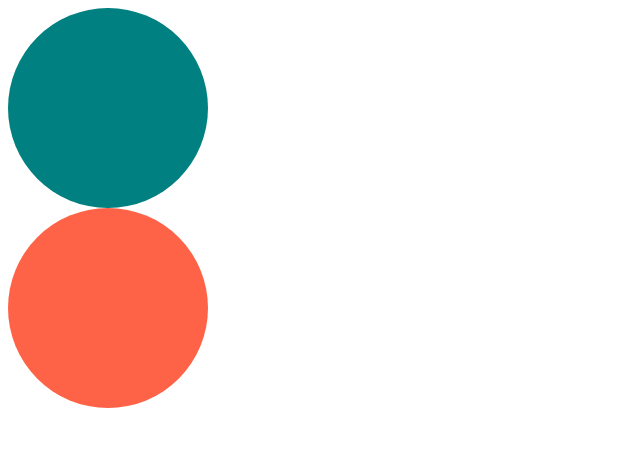
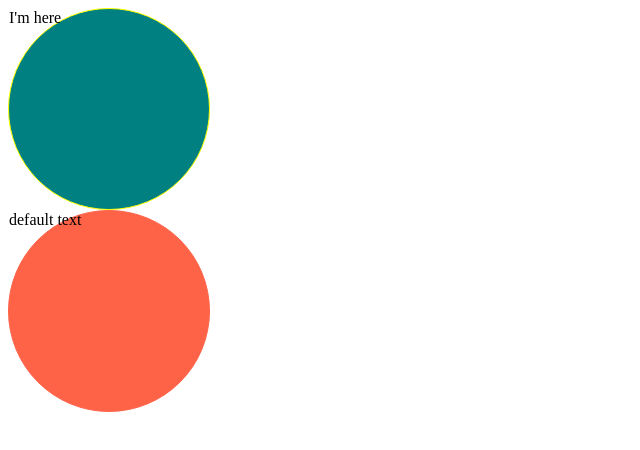
Before and after one commit to prgrmr-l/nomad-coders_react-masterclass2, a React (Create React App) app: page / in a window 1280 px wide. Shown: the top 450 px of the page, without its empty margins (0-640 px from the left). Built offline with nearby package versions, Linux system fonts and the light colour scheme.

Commit message:
optionalProps

```diff
--- a/src/App.tsx
+++ b/src/App.tsx
@@ -4,7 +4,7 @@
 function App() {
   return (
     <div>
-      <Circle bgColor="teal" />
+      <Circle text="I'm here" borderColor="yellow" bgColor="teal" />
       <Circle bgColor="tomato" />
     </div>
   );
--- a/src/Circle.tsx
+++ b/src/Circle.tsx
@@ -2,6 +2,7 @@
 
 interface ContainerProps {
   bgColor: string;
+  borderColor: string;
 }
 
 const Container = styled.div<ContainerProps>`
@@ -9,14 +10,21 @@
   height: 200px;
   background-color: ${(props) => props.bgColor};
   border-radius: 50%;
+  border: 1px solid ${(props) => props.borderColor};
 `;
 
 interface CircleProps {
   bgColor: string;
+  borderColor?: string;
+  text?: string;
 }
 
-function Circle({ bgColor }: CircleProps) {
-  return <Container bgColor={bgColor} />;
+function Circle({ bgColor, borderColor, text = "default text" }: CircleProps) {
+  return (
+    <Container bgColor={bgColor} borderColor={borderColor ?? bgColor}>
+      {text}
+    </Container>
+  );
 }
 
 export default Circle;
```
